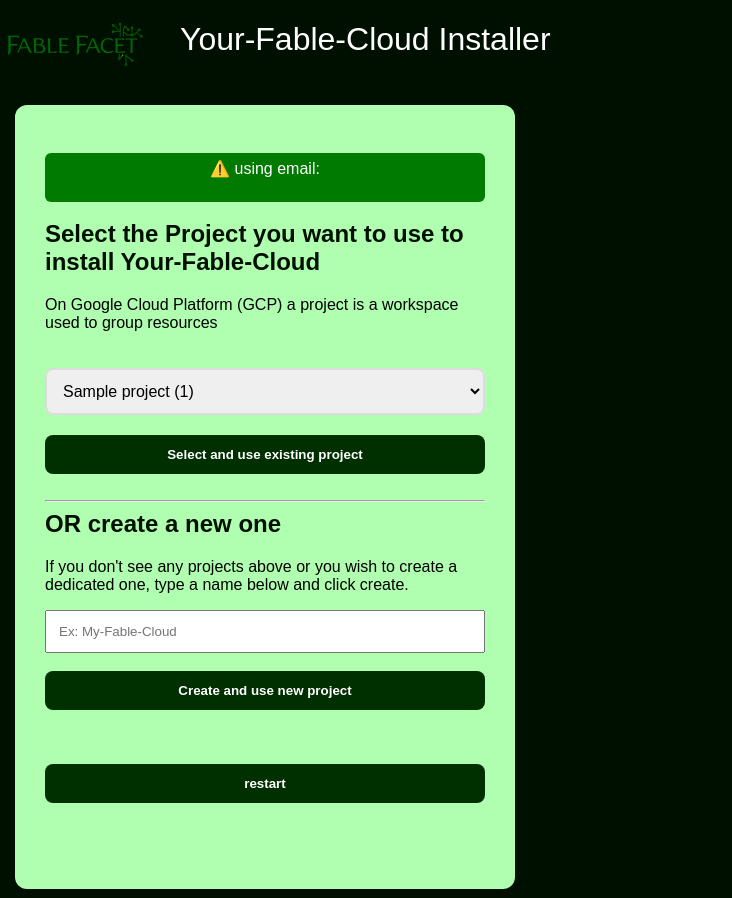
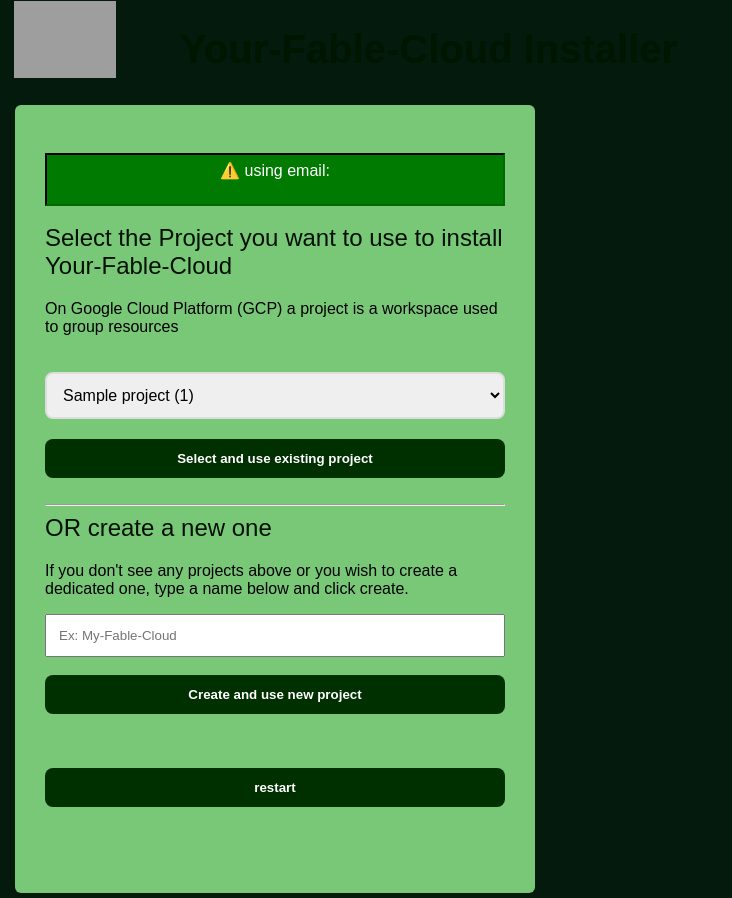
Before and after one commit to casson-projects-2020/fable-facet, a Flask app: template templates/index.html in a window 1280 px wide. Shown: the whole page, without its empty margins (0-732 px from the left). Run offline with Flask 3, Linux system fonts and the light colour scheme; the template is opened without the code that fills it: most values are stand-ins (such as "Sample title", 1, 10 or a date in 2020); data that the repository does not hold is empty; some web fonts are replaced; grey boxes are pictures that could not be loaded.

Commit message:
Update theme colors and background images in CSS

```diff
--- a/static/style.css
+++ b/static/style.css
@@ -15,7 +15,7 @@
     --theme-dark-op0: rgba( 0, 22, 0, 0 );
     --theme-medium: rgb( 0, 32, 0 );
     --theme-light: rgb( 0, 42, 0 );
-    --theme-lighter: rgb( 0, 47, 0 );
+    --theme-lighter: rgb( 0, 84, 0 );
     --theme-lightest: rgb( 0, 122, 0 );
     --theme-megalight: rgb( 120, 200, 120 );
     --theme-ultralight: #B0FFB0;
@@ -28,7 +28,7 @@
 }
 body
 {   display: grid;
-    background-color: var( --theme-darkest );
+    background-color: #041A0D;
     overflow: auto;
     margin: 0;
     padding: 0;
@@ -61,33 +61,54 @@ body
     grid-area: ffacet_logo;
     height: var( --header-height );
     width: 170px;
-    background-image: url( "../static/fablefacet.svg" );
+    background-image: url( "../static/yfc_pic_sm.png" );
+    background-size: 60%;
+    background-repeat: no-repeat;
+    background-position: 20% 10%;
+}
+.bg_txt_plchld
+{
+    background-image: url( "../static/yfc_txt.png" );
+    width: 100%;
+    max-width: 400px;
     background-size: 80%;
     background-repeat: no-repeat;
-    background-position: 20% center;
+    background-position: 0% 90%;
 }
 h1
 {
     font-family: Genos, sans-serif;
-    color: white;
-    font-weight: 400;
+    color: var( --theme-dark );
+    font-weight: 650;
     display: inline;
-    font-size: 2rem;
+    font-size: 2.5rem;
 }
 .container
 {
-    background: var( --theme-ultralight );
+    background: var( --theme-megalight );
     padding: 30px;
-    border-radius: 12px;
-    box-shadow: 0 4px 6px rgba(0,0,0,0.1);
+    border-radius: 6px;
     width: 100%;
-    max-width: 500px;
+    max-width: 520px;
+    position: relative;
+}
+.loader
+{   background-color: var( --theme-lighter );
+    border: 1px solid var( --theme-megalight );
+    border-radius: 4px;
+    color: white;
+    padding: 10px;
+    filter: drop-shadow( 10px 10px 7px var(--theme-medium ));
+    display: none;
+    position: absolute;
+    top: 200px; left: 50px; width: 80%;
 }
 h2
 {
     color: var(--theme-darkest);
     margin-top: 0;
     font-family: Genos, sans-serif;
+    font-weight: 500;
 }
 h3
 {
@@ -144,8 +165,8 @@ input[type='text']
     background-color: rgb( 0, 122, 0 );
     padding: 6px;
     color: white;
-    border-radius: 6px;
     text-align: center;
+    border: 2px inset var( --theme-dark );
 }
 .small_tab
 {
```
